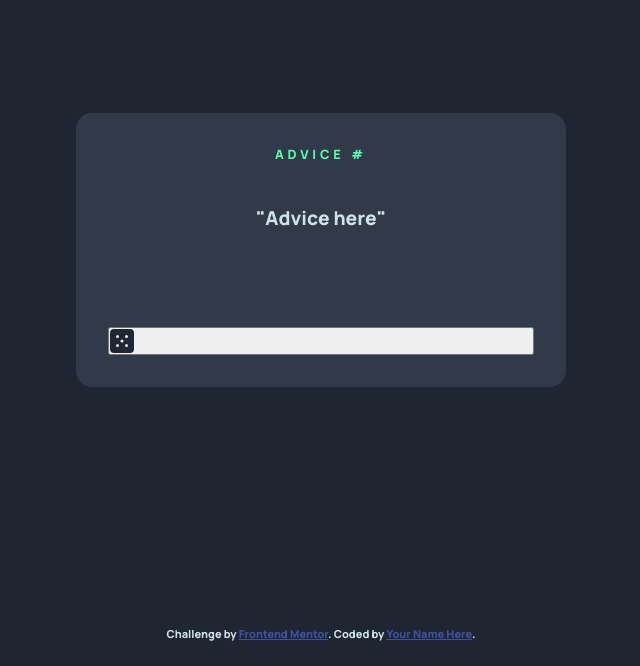
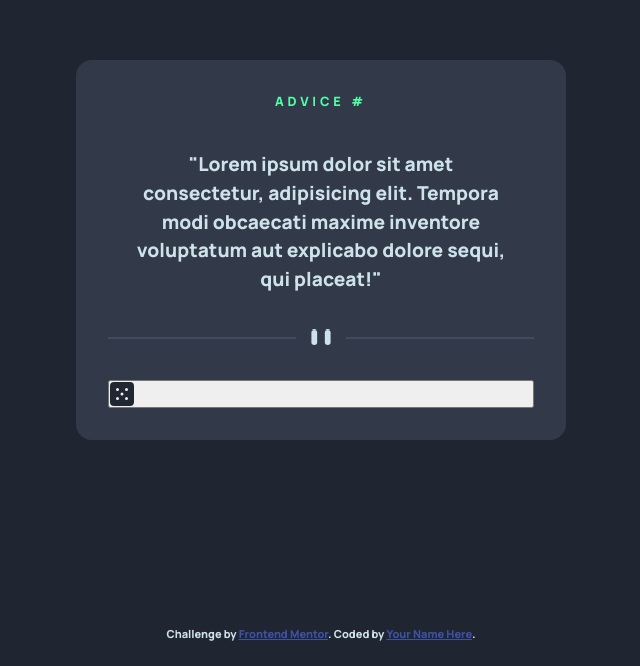
Before and after one commit to davinaleong/fem-advice-generator-app, a website built with Vite: page index.html in a window 1280 px wide. Shown: the part 134-800 px from the top of the page, without its empty margins (319-959 px from the left). Built offline with nearby package versions, Linux system fonts and the light colour scheme.

Commit message:
Styled dialogue divider

```diff
--- a/index.html
+++ b/index.html
@@ -42,7 +42,11 @@
       >
         Advice #
       </h1>
-      <p id="adviceContent" class="fs-500">"Advice here"</p>
+      <p id="adviceContent" class="advice-content | fs-500">
+        "Lorem ipsum dolor sit amet consectetur, adipisicing elit. Tempora modi
+        obcaecati maxime inventore voluptatum aut explicabo dolore sequi, qui
+        placeat!"
+      </p>
       <div class="divider">&nbsp;</div>
       <button
         id="adviceButton"
--- a/styles/main.css
+++ b/styles/main.css
@@ -85,6 +85,26 @@ main {
 /** Content - Advice Dialogue **/
 .advice-heading {
   letter-spacing: 0.3em;
+}
+
+.advice-content {
+  max-width: 30ch;
+  margin-inline: auto;
+}
+
+.divider {
+  display: block;
+  height: 16px;
+  background-color: transparent;
+  background-image: url(./../images/pattern-divider-mobile.svg);
+  background-position: center;
+  background-size: contain;
+}
+
+@media (min-width: 48em) {
+  .divider {
+    background-image: url(./../images/pattern-divider-desktop.svg);
+  }
 }
 /** Content **/
 
```
